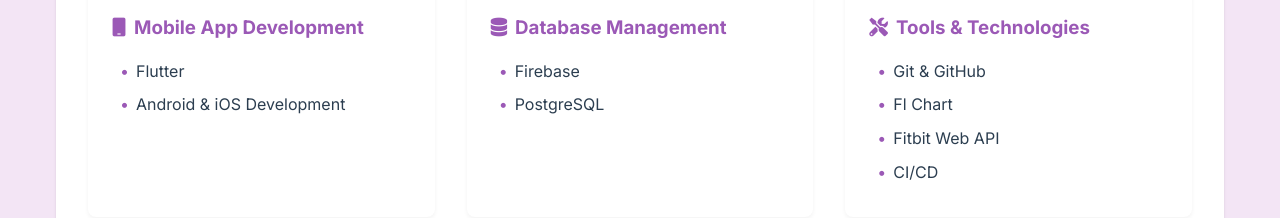
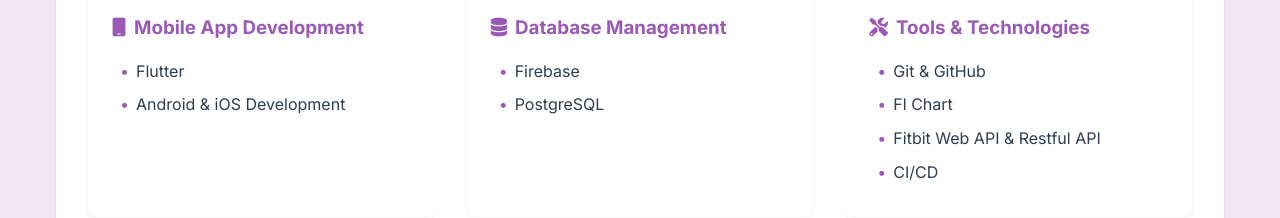
Before and after one commit to Ayo67/ayo67.github.io, a plain HTML site: page index.html in a window 1280 px wide. Shown: the part 1760-1978 px from the top of the page. Drawn offline with Linux system fonts and the light colour scheme.

Commit message:
updated file

```diff
--- a/index.html
+++ b/index.html
@@ -102,7 +102,7 @@
                     <ul>
                         <li><span class="skill-highlight">Git & GitHub</span></li>
                         <li><span class="skill-highlight">Fl Chart</span></li>
-                        <li><span class="skill-highlight">Fitbit Web API</span></li>
+                        <li><span class="skill-highlight">Fitbit Web API & Restful API</span></li>
                         <li><span class="skill-highlight">CI/CD</span></li>
                     </ul>
                 </div>
```
Also changed, not shown: 1 other file.
